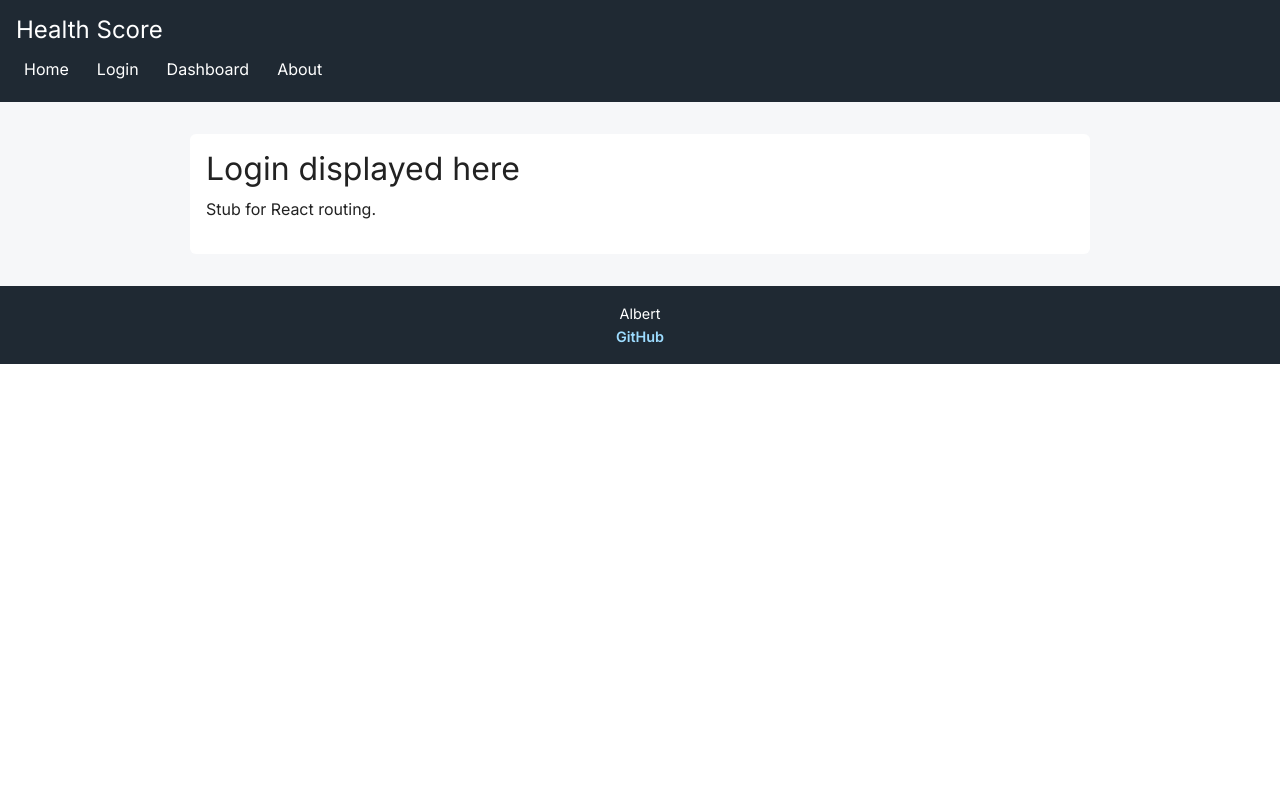
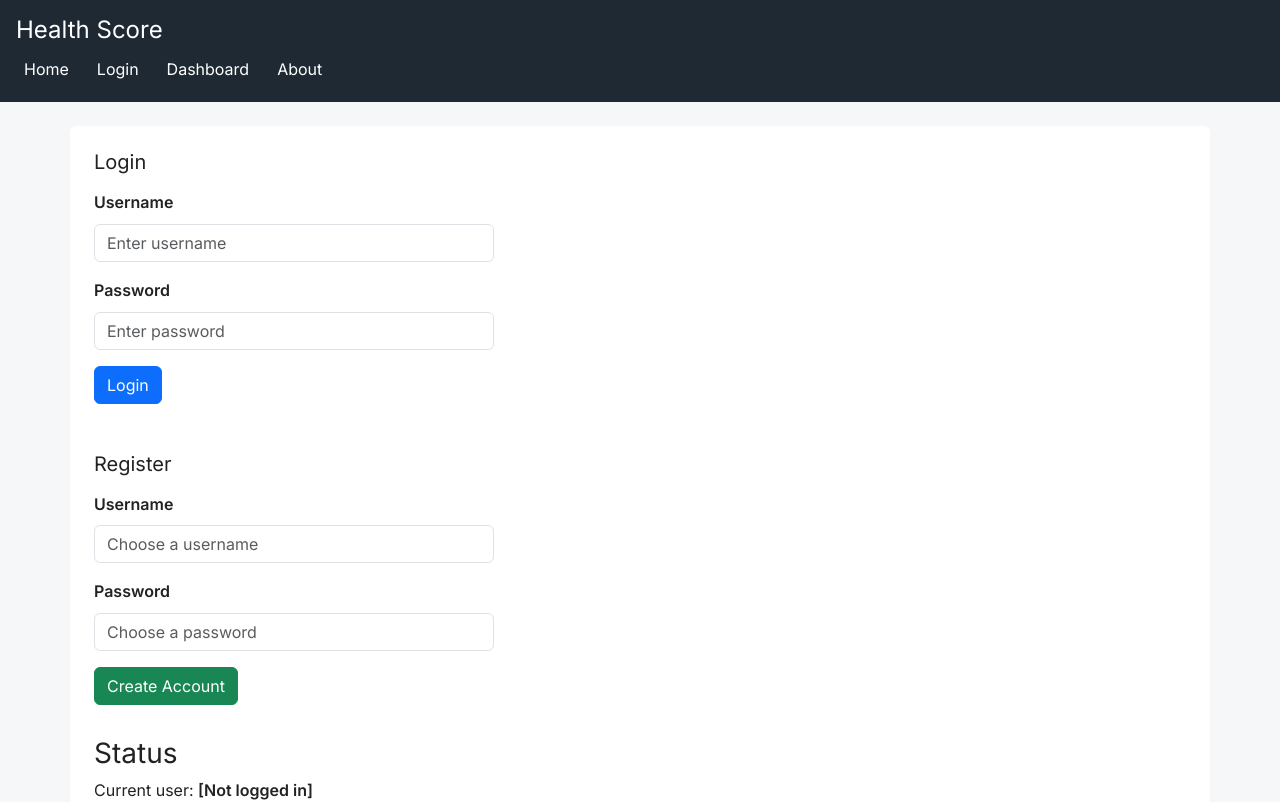
Before and after one commit to CMCHJK/startup, a React (Vite) app: page /login in a window 1280 px wide. Shown: the top 802 px of the page. Built offline with nearby package versions, Linux system fonts and the light colour scheme.

Commit message:
forgot to save

```diff
--- a/src/login/login.jsx
+++ b/src/login/login.jsx
@@ -2,9 +2,81 @@ import React from 'react';
 
 export function Login() {
   return (
-    <main>
-      <h2>Login displayed here</h2>
-      <p>Stub for React routing.</p>
+    <main className="container my-4 p-4 bg-white rounded">
+      <section>
+        <h2 className="mb-3">Login</h2>
+
+        <form>
+          <div className="mb-3">
+            <label htmlFor="login-username" className="form-label">
+              Username
+            </label>
+            <input
+              id="login-username"
+              type="text"
+              className="form-control"
+              placeholder="Enter username"
+            />
+          </div>
+
+          <div className="mb-3">
+            <label htmlFor="login-password" className="form-label">
+              Password
+            </label>
+            <input
+              id="login-password"
+              type="password"
+              className="form-control"
+              placeholder="Enter password"
+            />
+          </div>
+
+          <button type="button" className="btn btn-primary">
+            Login
+          </button>
+        </form>
+      </section>
+
+      <section className="mt-5">
+        <h2 className="mb-3">Register</h2>
+
+        <form>
+          <div className="mb-3">
+            <label htmlFor="register-username" className="form-label">
+              Username
+            </label>
+            <input
+              id="register-username"
+              type="text"
+              className="form-control"
+              placeholder="Choose a username"
+            />
+          </div>
+
+          <div className="mb-3">
+            <label htmlFor="register-password" className="form-label">
+              Password
+            </label>
+            <input
+              id="register-password"
+              type="password"
+              className="form-control"
+              placeholder="Choose a password"
+            />
+          </div>
+
+          <button type="button" className="btn btn-success">
+            Create Account
+          </button>
+        </form>
+      </section>
+
+      <section>
+        <h3>Status</h3>
+        <p>
+          Current user: <strong>[Not logged in]</strong>
+        </p>
+      </section>
     </main>
   );
 }
```
Also changed, not shown: home.html (deleted, +0 -15 lines), login.html (deleted, +0 -112 lines), 2 other files (tests, documents, lock files or other folders).
